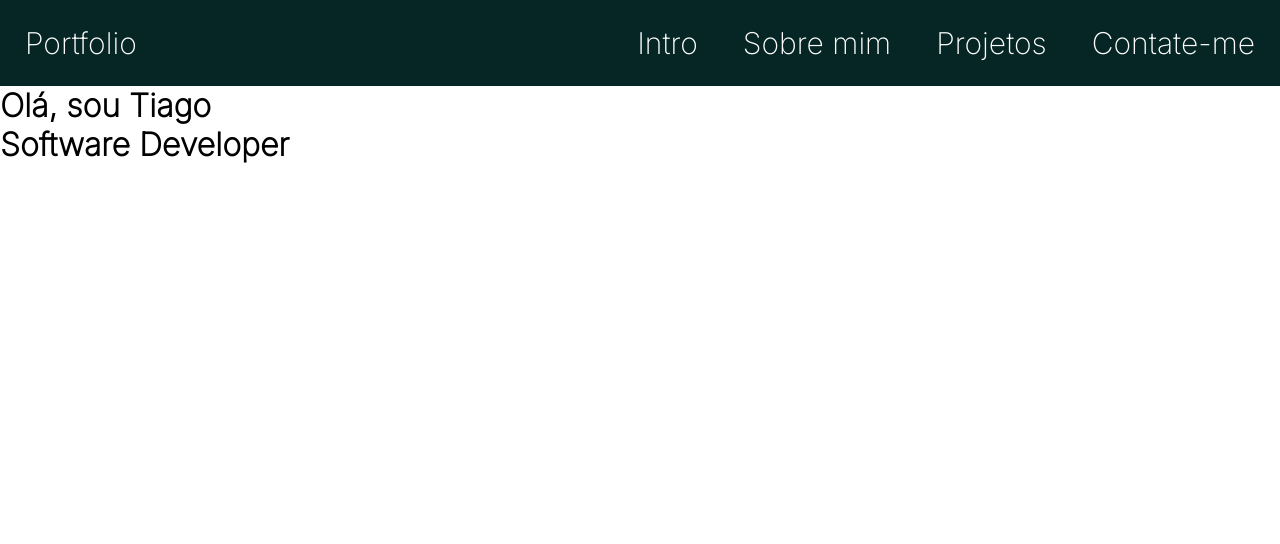
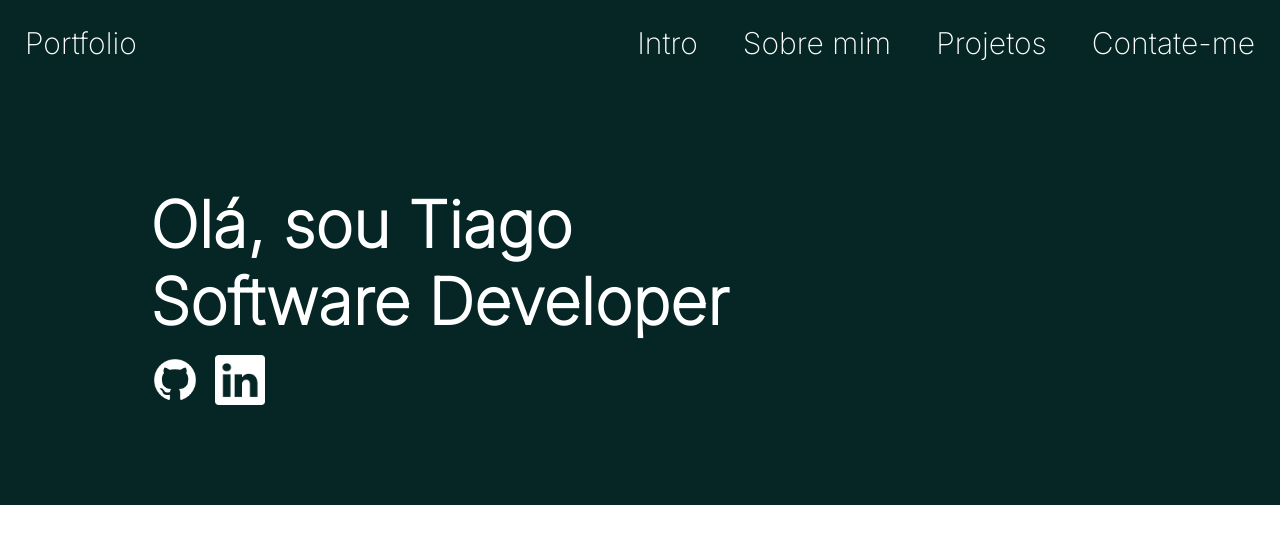
Before and after one commit to tgoofarias/portfolio, a Django app: page / in a window 1280 px wide. Shown: the top 544 px of the page. Run offline with Django 5.2, Linux system fonts and the light colour scheme.

Commit message:
feat: adding introduction section

```diff
--- a/src/portfolio/templates/portfolio/portfolio.html
+++ b/src/portfolio/templates/portfolio/portfolio.html
@@ -1,6 +1,15 @@
 {% extends 'base.html' %}
+{% load static %}
 {% block content %}
-<div>
+<div class="intro-container">
     <h1>Olá, sou Tiago<br>Software Developer</h1>
+    <div>
+        <a href="https://www.github.com/tgoofarias" target="_blank">
+            <img src="{% static 'images/icons/github-icon.png' %}" />
+        </a>
+        <a href="https://www.linkedin.com/in/tiagofariasbarbosa" target="_blank">
+            <img src="{% static 'images/icons/linkedin-icon.png' %}" />
+        </a>
+    </div>
 </div>
 {% endblock %}
--- a/src/static/css/main.css
+++ b/src/static/css/main.css
@@ -17,7 +17,27 @@ header div {
     display: none;
 }
 
+/* INTRO */
+.intro-container {
+    background-color: #052625;
+    color: white;
+    padding: 30px;
+}
+
+.intro-container div {
+    display: flex;
+    align-items: center;
+    margin-top: 15px;
+    gap: 15px;
+}
+
+.intro-container div img {
+    width: 50px;
+}
+
 @media (min-width: 768px) {
+
+    /* NAV BAR */
     header {
         justify-content: space-between;
     }
@@ -26,4 +46,14 @@ header div {
         display: flex;
         gap: 45px;
     }
+
+    /* INTRO */
+    .intro-container {
+        padding: 100px;
+        padding-left: 150px;
+    }
+
+    .intro-container h1 {
+        font-size: 64px;
+    }
 }
```
Also changed, not shown: src/static/images/icons/github-icon.png (added), src/static/images/icons/linkedin-icon.png (added).
